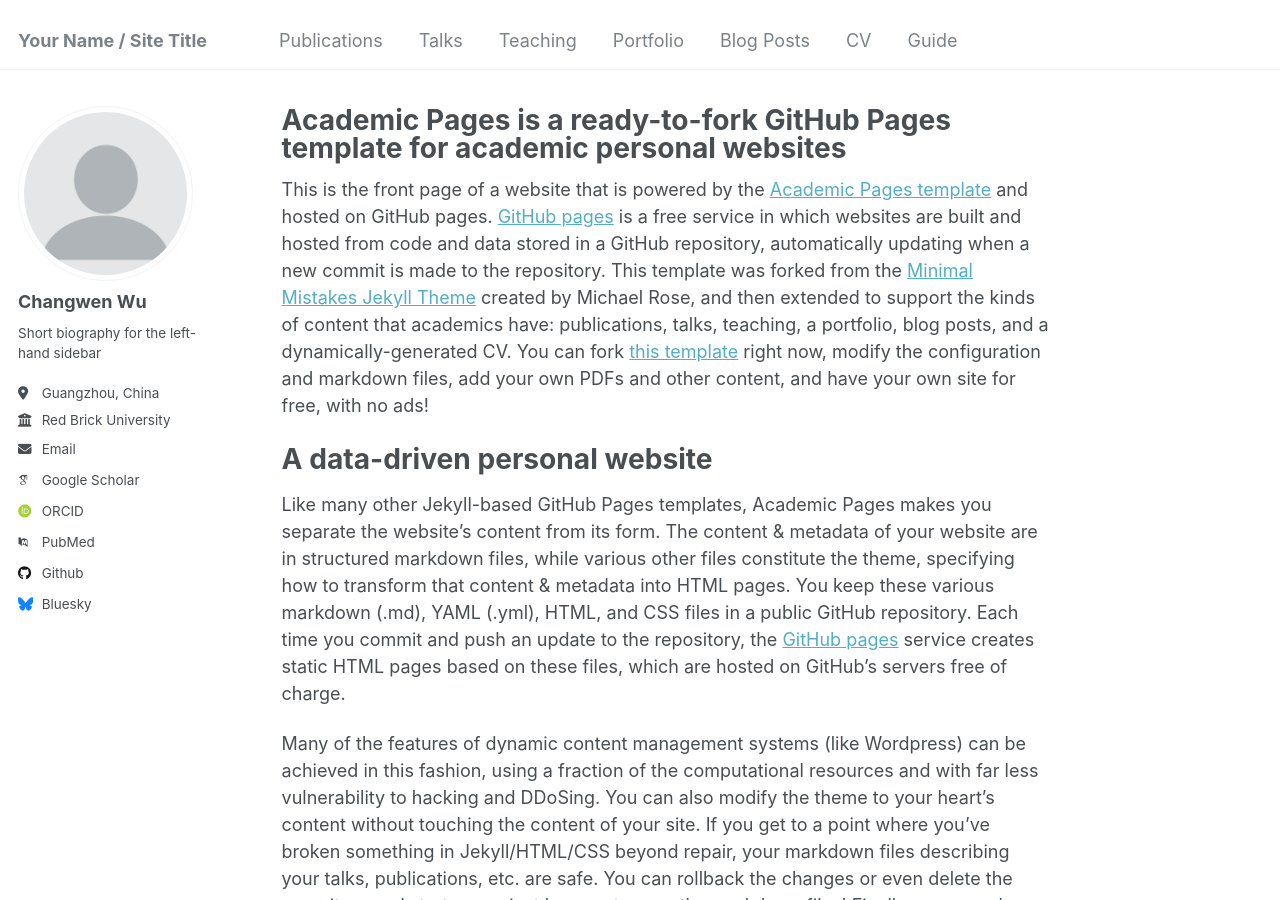
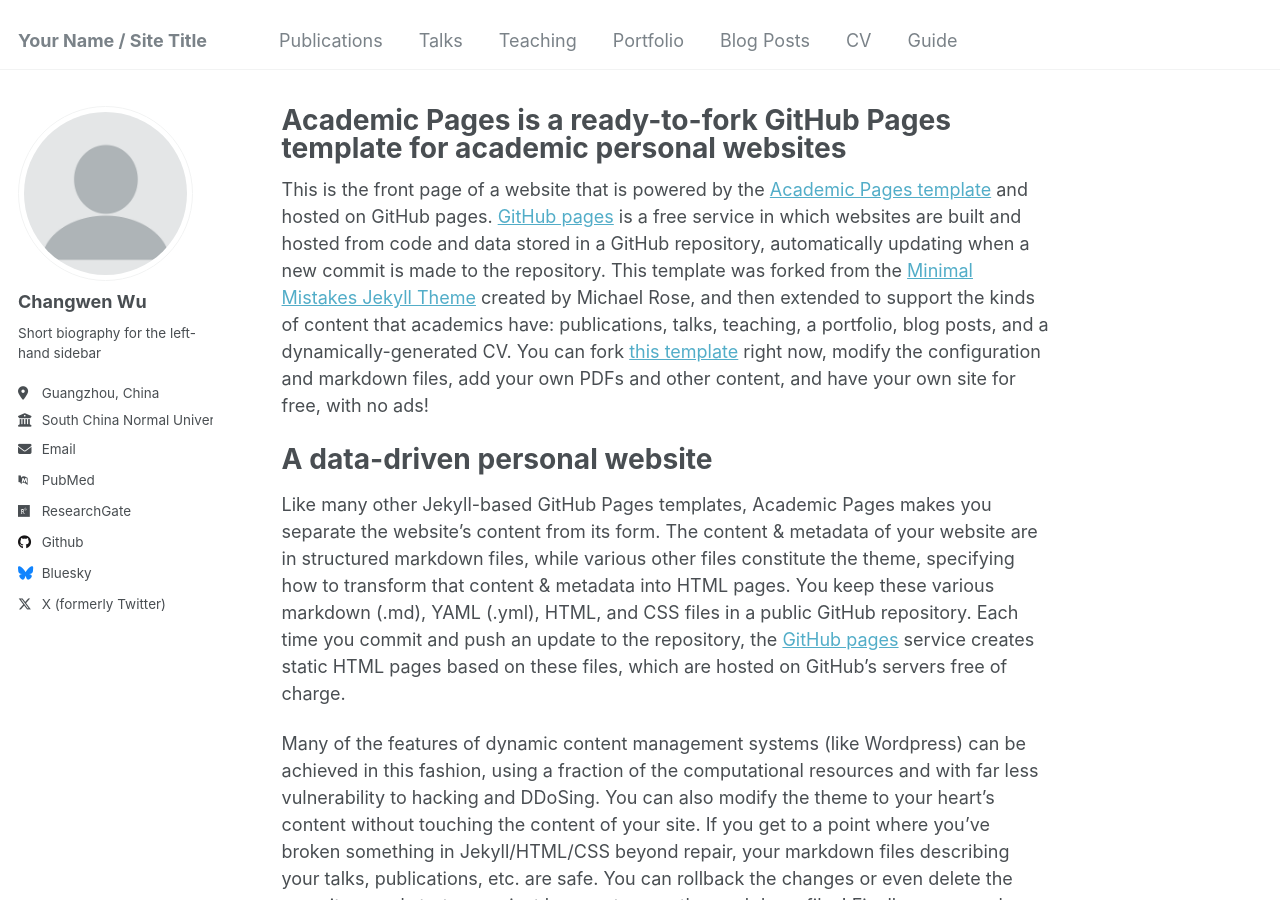
Before and after one commit to Changwen-Wu/Changwen-Wu.github.io, a Jekyll site: the page built from _pages/about.md, in a window 1280 px wide and 900 px high. Built offline with Jekyll 4.4.1, drawn with Linux system fonts in a browser that asks for light colours; some web fonts are replaced.

Commit message:
Update _config.yml

```diff
--- a/_config.yml
+++ b/_config.yml
@@ -26,25 +26,25 @@ author:
   pronouns         : # example: "she/her"
   bio              : "Short biography for the left-hand sidebar"
   location         : "Guangzhou, China"
-  employer         : "Red Brick University"
+  employer         : "South China Normal University"
   uri              : # URL
   email            : "cw.wu1103@gmail.com"
 
   # Academic websites
   arxiv            : # URL - Update with the correct link to your profile
-  googlescholar    : "https://scholar.google.com/citations?user=PS_CX0AAAAAJ"
+  googlescholar    : # URL
   impactstory      : # URL
-  orcid            : "http://orcid.org/yourorcidurl"
+  orcid            : # URL
   semantic         : # URL
   pubmed           : "https://www.ncbi.nlm.nih.gov/pubmed/?term=john+snow"
-  researchgate     : # URL
+  researchgate     : "https://www.researchgate.net/profile/Changwen-Wu"
   scopus           : # URL
 
   # Repositories and software development
   bitbucket        : # Username - Update with your username on the site
   codepen          : # Username
   dribbble         : # Username
-  github           : "https://github.com/Changwen-Wu"
+  github           : "Changwen-Wu"
   kaggle           : # Username
   stackoverflow    : # User number or user number and name (i.e., use "1" or "1/jeff-atwood")
 
@@ -66,7 +66,7 @@ author:
   steam            : # Username
   telegram         : # URL
   tumblr           : # Username
-  twitter          : # Username for X / Twitter
+  twitter          : "ChangwenWu1103"
   vine             : # Username
   weibo            : # Username
   wikipedia        : # Username
```
